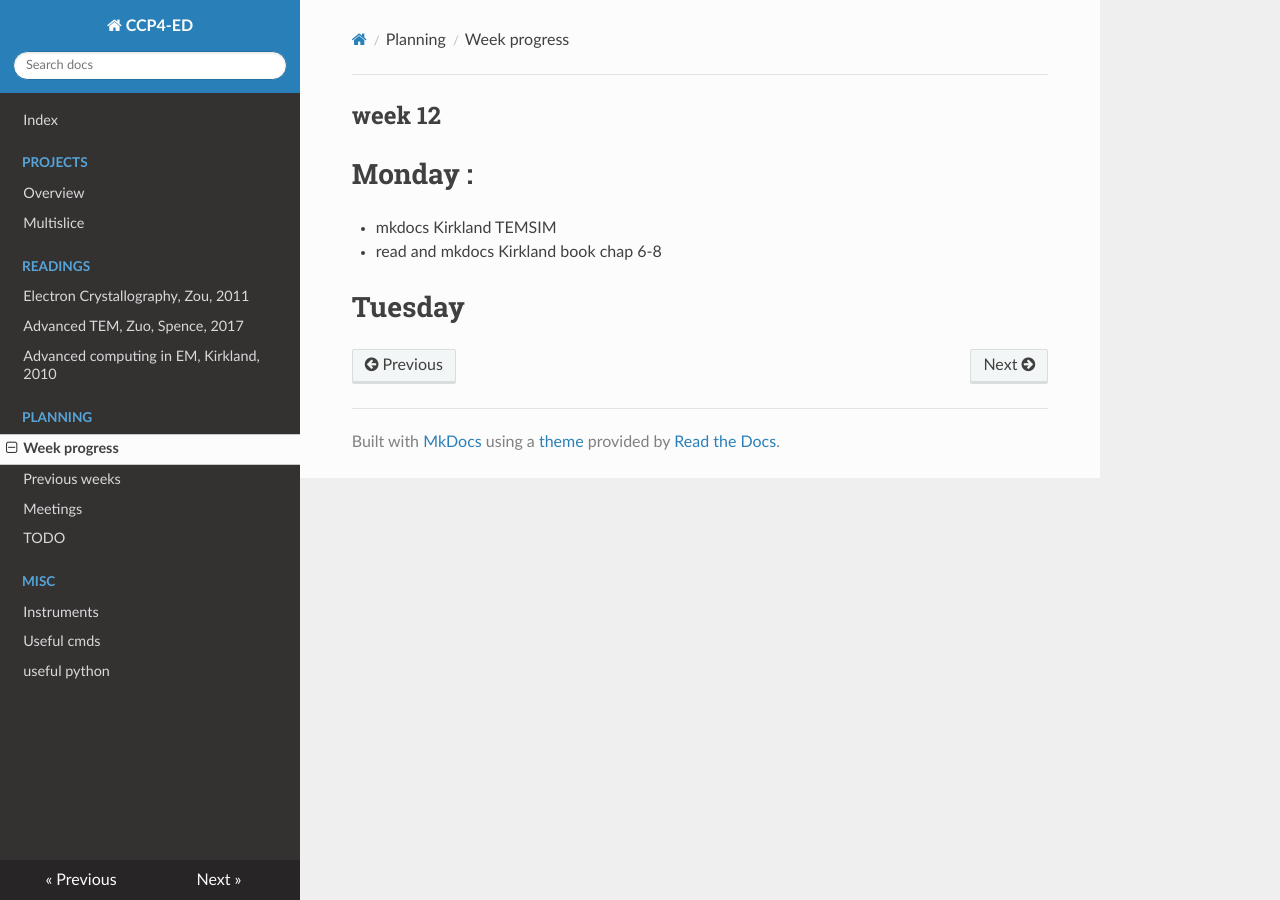
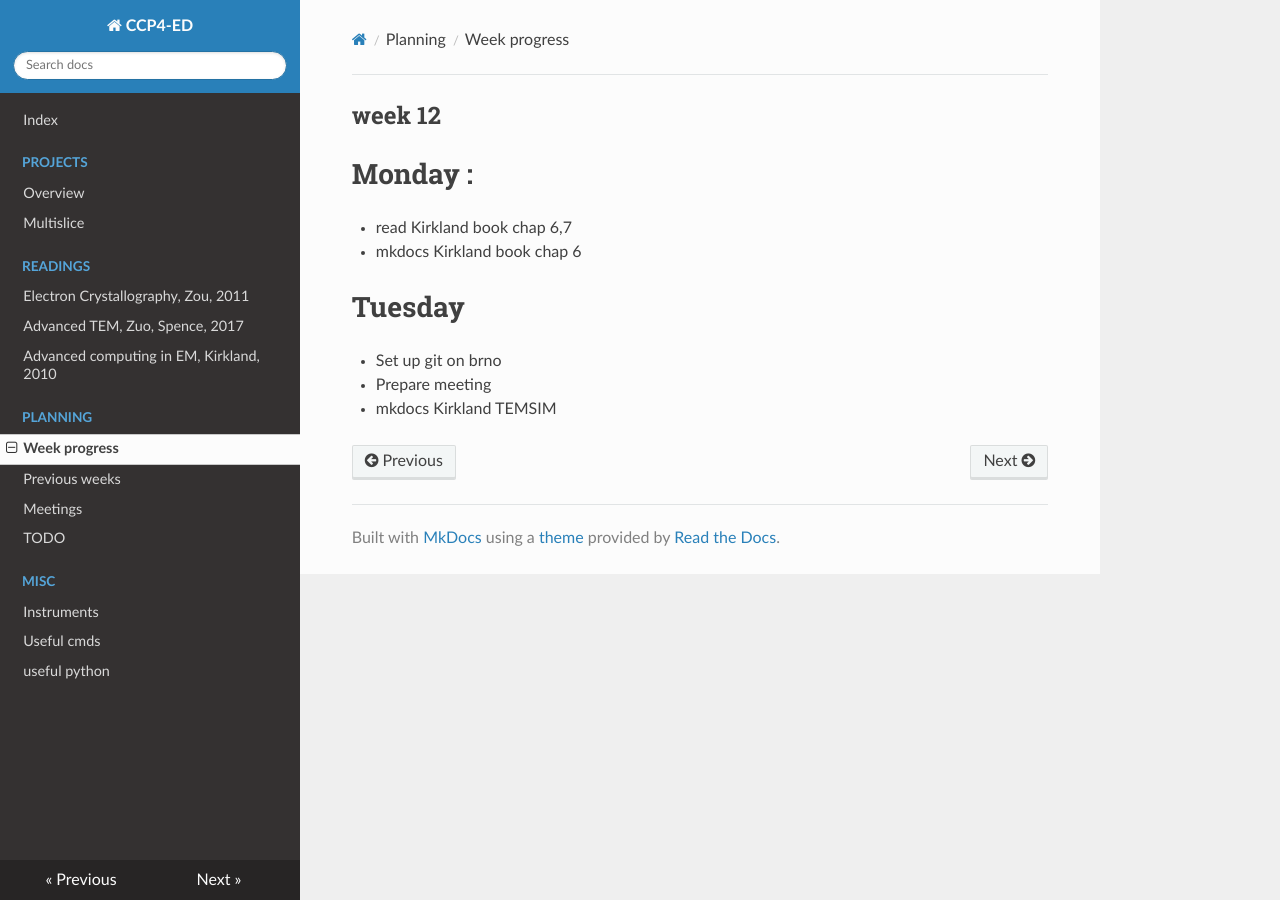
Before and after one commit to ccp4/EDdocs, an MkDocs documentation site: the page built from docs/planning/week_progress.md, in a window 1280 px wide. Built offline with MkDocs 1.6.1, drawn with Linux system fonts in a browser that asks for light colours; nearby versions of some CDN libraries.

Commit message:
added few figures

```diff
--- a/docs/planning/week_progress.md
+++ b/docs/planning/week_progress.md
@@ -1,7 +1,12 @@
 ## week 12
 
 #Monday :
-- mkdocs Kirkland TEMSIM
-- read and mkdocs Kirkland book chap 6-8
+- read Kirkland book chap 6,7
+- mkdocs Kirkland book chap 6
 
 #Tuesday
+- Set up git on brno
+- Prepare meeting
+
+
+- mkdocs Kirkland TEMSIM
```
Also changed, not shown: docs/figures/Kirkland2010_BlochvsMS.png (added), docs/figures/STEM_fig.png (added).
